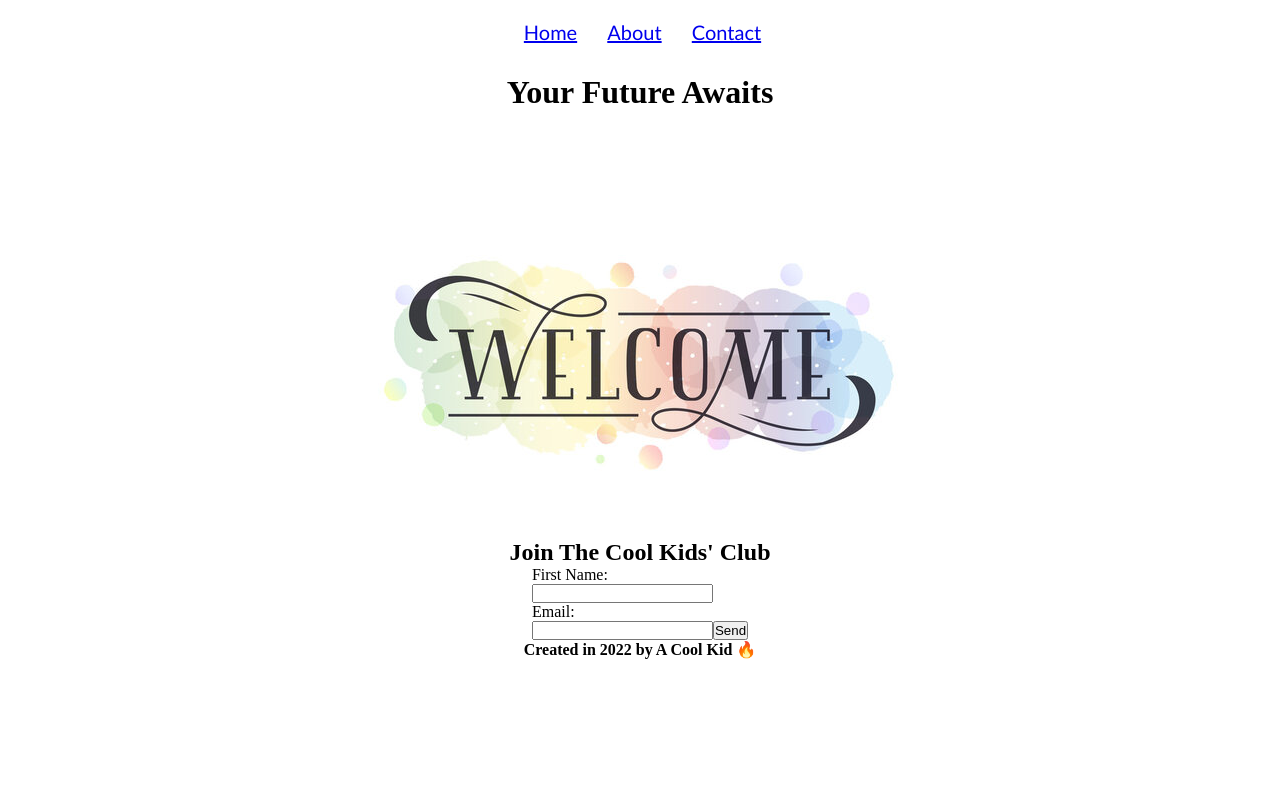
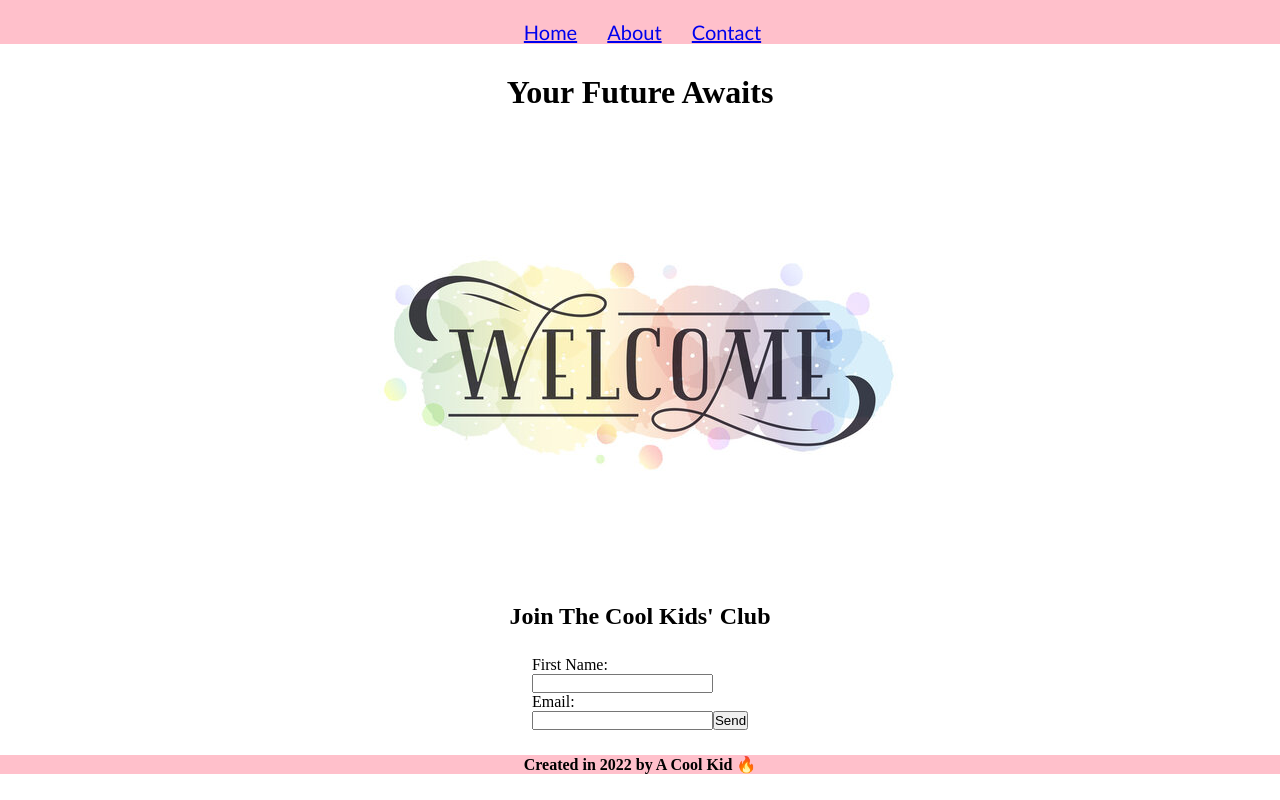
Before and after one commit to ssbbgm/my-first-landing-page, a plain HTML site: page index.html in a window 1280 px wide. Drawn offline with Linux system fonts and the light colour scheme.

Commit message:
added color to the header and footer

```diff
--- a/assets/css/style.css
+++ b/assets/css/style.css
@@ -2,21 +2,17 @@
     box-sizing: border-box;
     padding: 0%;
     margin: 0%;
-    /* text-align: center; */
 }
 
 
 header {
     padding: 0%;
     font-family: 'Times New Roman', Times, serif;
+    background-color: pink;
 }
 
 h1 {
     display: block;
-    /* padding-top: 5%;
-    font-size: 40px;
-    position: relative;
-    left: 35%; */
     text-align: center;
     margin-top: 30px;
 }
@@ -26,7 +22,6 @@ header nav {
     text-align: center;
     padding-top: 20px;
     margin-right: 20px;
-    /* float: right; */
     font-family: 'Gill Sans', 'Gill Sans MT', Calibri, 'Trebuchet MS', sans-serif;
     font-size: 20px;
 }
@@ -44,16 +39,8 @@ header nav ul li {
     display: inline-block;
     padding-top: 5%;
     font-size: 40px;
-    /*position: relative;
-    left: 23%;*/
     width: 100%;
 }
-
-/* .positions {
-    display: block;
-    position: relative;
-    left: 40%;
-} */
 
 img {
     margin: 0 auto;
@@ -67,10 +54,14 @@ img {
 #form-container form {
     display: table;
     margin: auto;
-    max-width: 64em;
+    margin-top: 2%;
 }
 
 #form-container {
-    /* display: inline-block; */
+    margin-top: 5%;
+}
 
+footer {
+    margin-top: 2%;
+    background-color: pink
 }
--- a/index.html
+++ b/index.html
@@ -38,7 +38,7 @@
       </form>
     </section>
 
-    <footer class="positions">
+    <footer>
       <h4>Created in 2022 by A Cool Kid 🔥</h4>
     </footer>
   </body>
```
